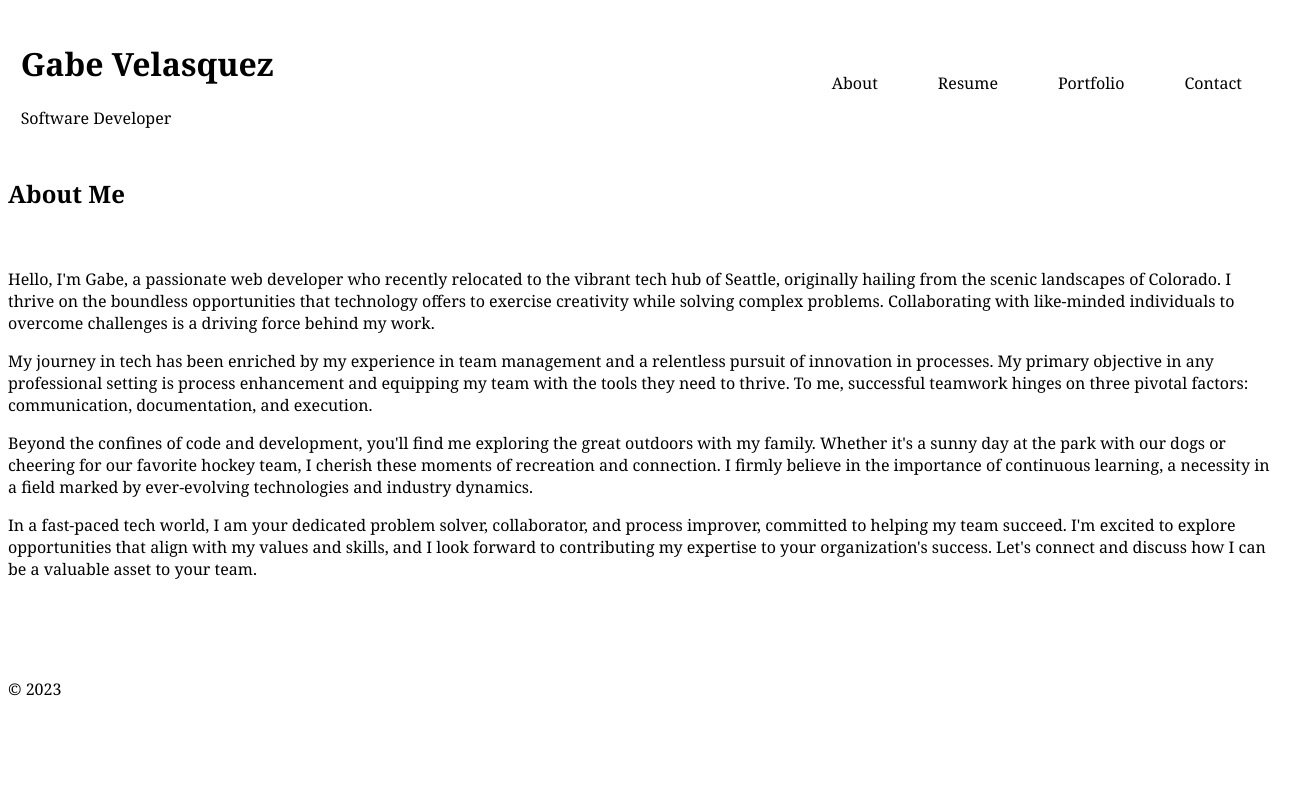
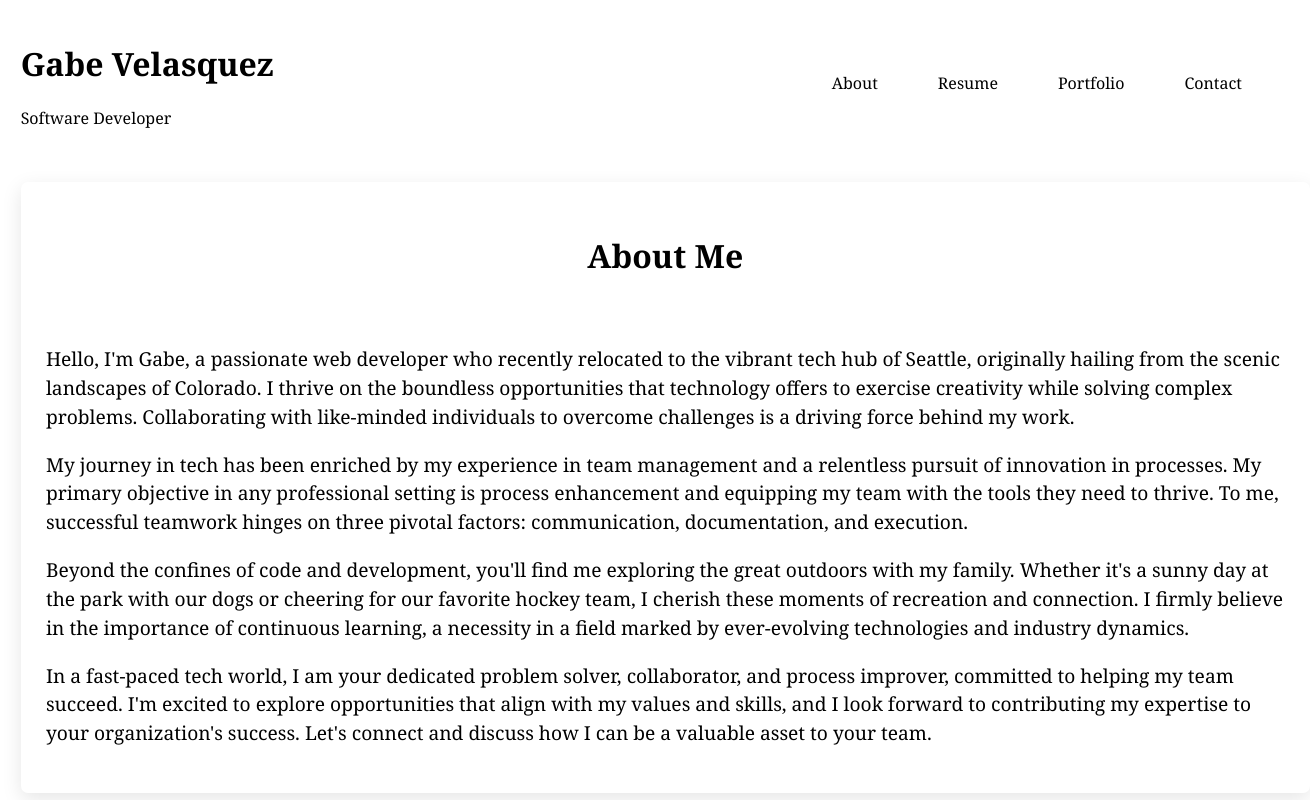
Before and after one commit to Gabe-Velasquez/Module2-Portfolio, a React (Vite) app: page / in a window 1280 px wide. Shown: the top 800 px of the page, 1310 px wide, since content can reach past the window. Built offline with nearby package versions, Linux system fonts and the light colour scheme.

Commit message:
Made styling to about section. need to see what to do with fontawesome icons

```diff
--- a/index.html
+++ b/index.html
@@ -3,6 +3,7 @@
   <head>
     <meta charset="UTF-8" />
     <link rel="icon" type="image/svg+xml" href="/vite.svg" />
+    <link rel="stylesheet" href="https://cdn.jsdelivr.net/npm/@fortawesome/fontawesome-free@6.2.1/css/fontawesome.min.css" integrity="sha384-QYIZto+st3yW+o8+5OHfT6S482Zsvz2WfOzpFSXMF9zqeLcFV0/wlZpMtyFcZALm" crossorigin="anonymous">
     <meta name="viewport" content="width=device-width, initial-scale=1.0" />
     <title>Gabe Velasquez | Portfolio</title>
   </head>
--- a/src/Components/Footer.jsx
+++ b/src/Components/Footer.jsx
@@ -1,4 +1,4 @@
-import React from 'react';
+
 import { FontAwesomeIcon } from '@fortawesome/react-fontawesome';
 
 export default function Footer() {
--- a/src/Pages/About.jsx
+++ b/src/Pages/About.jsx
@@ -1,6 +1,6 @@
 export default function About(){
     return (
-        <div>
+        <div className="About-Card">
             <h2>About Me</h2>
             <img src=''/>
             <p>Hello, I'm Gabe, a passionate web developer who recently relocated to the vibrant tech hub of Seattle, originally hailing from the scenic landscapes of Colorado. I thrive on the boundless opportunities that technology offers to exercise creativity while solving complex problems. Collaborating with like-minded individuals to overcome challenges is a driving force behind my work.</p>
--- a/src/styles/globals.css
+++ b/src/styles/globals.css
@@ -30,6 +30,25 @@ li a:hover {
 
 ul{
     list-style: none;
+}
+
+.About-Card{
+    width: 98%;
+    height: auto;
+    box-shadow: rgba(0, 0, 0, 0.1) 0px 6px 20px;
+    margin: 2% 1%;
+    padding: 2%;
+    border-radius: 7px;
+    }
+
+.About-Card h2{
+    font-size: 2rem;
+    text-align: center;
+}
+.About-Card p{
+    line-height: 1.5em;
+    font-weight: lighter;
+    font-size: 1.2rem;
 }
 
 .form-card{
@@ -78,9 +97,6 @@ ul{
     text-align: center;
 }
 
-
-
-
 .portfolio-card img{
     max-width: 70%;
 }
@@ -90,3 +106,8 @@ ul{
     display: flex;
     justify-content: space-around;
 }
+
+footer ul li{
+    display: flex;
+    justify-content: space-around;
+}
```
